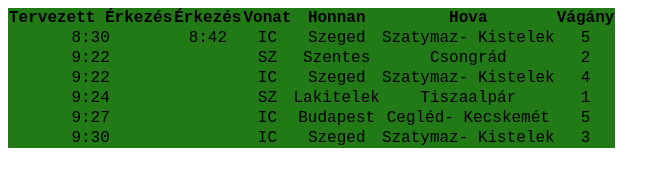
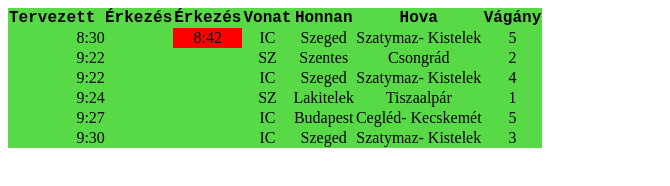
Before and after one commit to JuhaszBalint-pg/2025_02_01_html_mav, a plain HTML site: page index.html in a window 1280 px wide. Shown: the whole page, without its empty margins (0-670 px from the left). Drawn offline with Linux system fonts and the light colour scheme.

Commit message:
css class update

```diff
--- a/index.html
+++ b/index.html
@@ -8,6 +8,7 @@
 </head>
 <body>
     <table>
+        <thead>
                 <tr>
                     <th> Tervezett Érkezés </th>
                     <th> Érkezés </th>
@@ -16,9 +17,11 @@
                     <th> Hova </th>
                     <th> Vágány </th>
                 </tr>
-        <tr>
+        </thead>
+        <tbody>
+            <tr class="sotet">
                 <td> 8:30 </td>
-            <td> 8:42 </td>
+                <td id="keses"> 8:42 </td>
                 <td> IC </td>
                 <td> Szeged </td>
                 <td> Szatymaz- Kistelek </td>
@@ -32,7 +35,7 @@
                 <td> Csongrád </td>
                 <td> 2 </td>
             </tr>
-        <tr>
+            <tr class="sotet">
                 <td> 9:22 </td>
                 <td>  </td>
                 <td> IC </td>
@@ -48,7 +51,7 @@
                 <td> Tiszaalpár </td>
                 <td> 1 </td>
             </tr>
-        <tr>
+            <tr class="sotet">
                 <td> 9:27 </td>
                 <td>  </td>
                 <td> IC </td>
@@ -64,6 +67,7 @@
                 <td> Szatymaz- Kistelek </td>
                 <td> 3 </td>
             </tr>
+        </tbody>
 
     </table>
 
--- a/styles.css
+++ b/styles.css
@@ -1,11 +1,19 @@
 table, th, td {
    border-collapse: collapse;
    text-align: center;
-   font-size: =100%;
+   font-size: 100%;
+   background-color: #58da47;
+}
 
-
-}
-th, td {
-  background-color: #217a15;
+th{
+  background-color: #58da47;
   font-family: 'Courier New', Courier, monospace;
 }
+
+#keses {
+  background-color: red;
+}
+
+.sotet {
+  background-color: #751328;
+}
```
Lines whose indentation alone changed are shown as unchanged.
